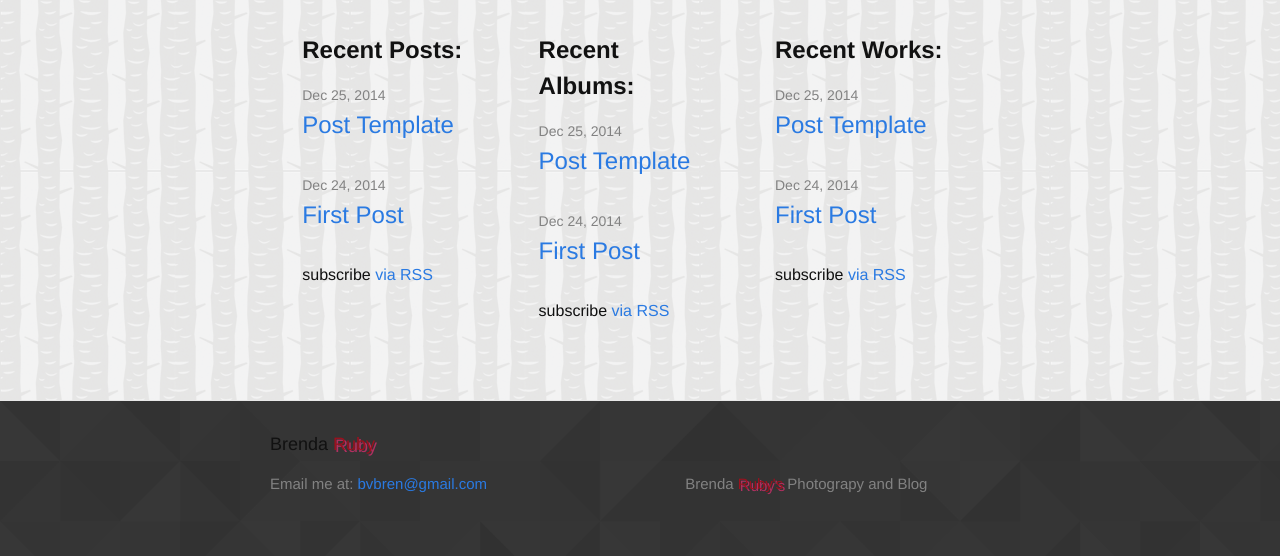
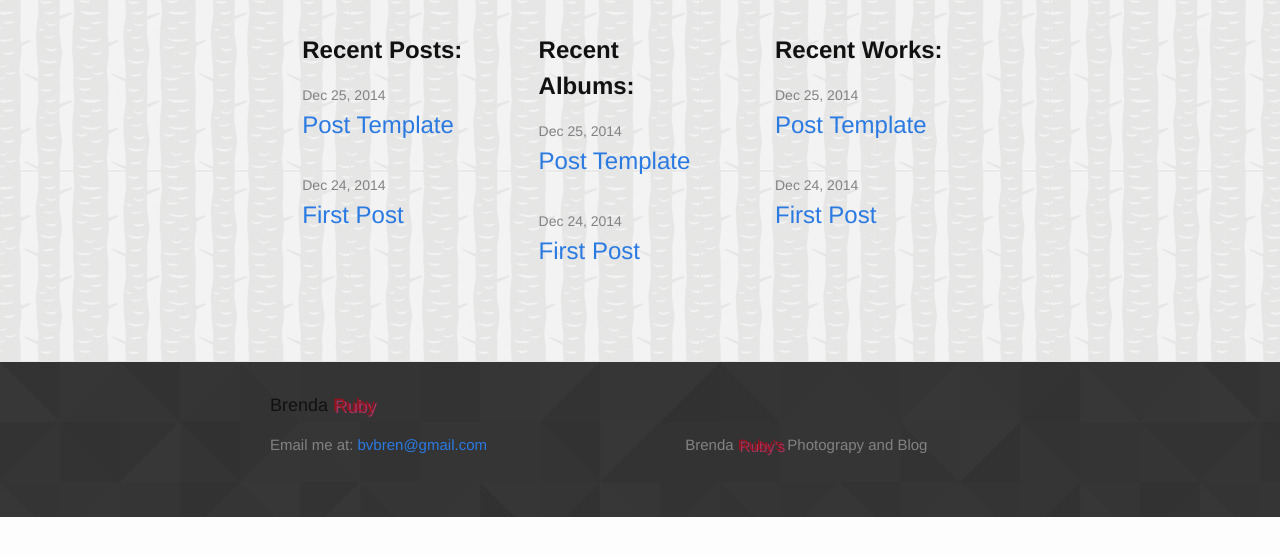
Before and after one commit to bvbren88/bvbren88.github.io, a Jekyll site: the page built from index.html, in a window 1280 px wide. Shown: the part 615-1171 px from the top of the page. Built offline with Jekyll 4.4.1, drawn with Linux system fonts in a browser that asks for light colours; after the commit the page ends 1132 px from its top, so only the background shows below that.

Commit message:
Removed rss from index.html

```diff
--- a/index.html
+++ b/index.html
@@ -24,9 +24,8 @@
       </li>
     {% endfor %}
   </ul>
+</div>
 
-  <p class="rss-subscribe">subscribe <a href="{{ "/feed.xml" | prepend: site.baseurl }}">via RSS</a></p>
-</div>
 <div class="home-tile">
   <h3 class="page-heading">Recent Albums:</h3>
 
@@ -41,9 +40,8 @@
       </li>
     {% endfor %}
   </ul>
+</div>
 
-  <p class="rss-subscribe">subscribe <a href="{{ "/feed.xml" | prepend: site.baseurl }}">via RSS</a></p>
-</div>
 <div class="home-tile">
   <h3 class="page-heading">Recent Works:</h3>
 
@@ -58,9 +56,8 @@
       </li>
     {% endfor %}
   </ul>
+</div>
 
-  <p class="rss-subscribe">subscribe <a href="{{ "/feed.xml" | prepend: site.baseurl }}">via RSS</a></p>
-</div>
 </div>
 </body>
 </html>
```
